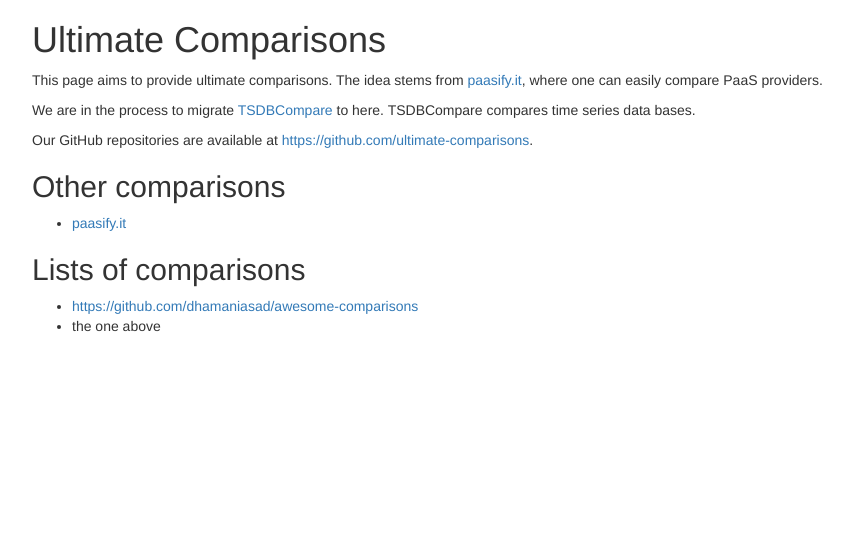
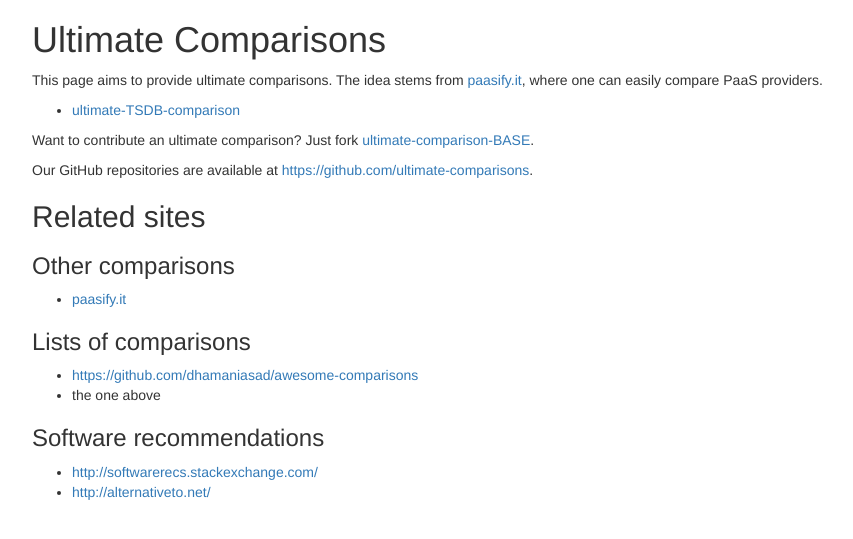
Before and after one commit to ultimate-comparisons/ultimate-comparisons.github.io, a Jekyll site: the page built from index.md, in a window 1280 px wide. Shown: the top 539 px of the page, without its empty margins (38-891 px from the left). Built offline with Jekyll 4.4.1, drawn with Linux system fonts in a browser that asks for light colours.

Commit message:
Add some more links

```diff
--- a/index.md
+++ b/index.md
@@ -6,14 +6,21 @@
 This page aims to provide ultimate comparisons.
 The idea stems from [paasify.it](http://www.paasify.it/), where one can easily compare PaaS providers.
 
-We are in the process to migrate [TSDBCompare](https://github.com/TSDBBench/TSDBCompare) to here.
-TSDBCompare compares time series data bases.
+  * [ultimate-TSDB-comparison](https://github.com/ultimate-comparisons/ultimate-TSDB-comparison)
+
+Want to contribute an ultimate comparison? Just fork [ultimate-comparison-BASE](https://github.com/ultimate-comparisons/ultimate-comparison-BASE).
 
 Our GitHub repositories are available at <https://github.com/ultimate-comparisons>.
 
-## Other comparisons
+## Related sites
+
+### Other comparisons
  * [paasify.it](http://www.paasify.it/)
 
-## Lists of comparisons
+### Lists of comparisons
  * <https://github.com/dhamaniasad/awesome-comparisons>
  * the one above
+
+### Software recommendations
+ * <http://softwarerecs.stackexchange.com/>
+ * <http://alternativeto.net/>
```
